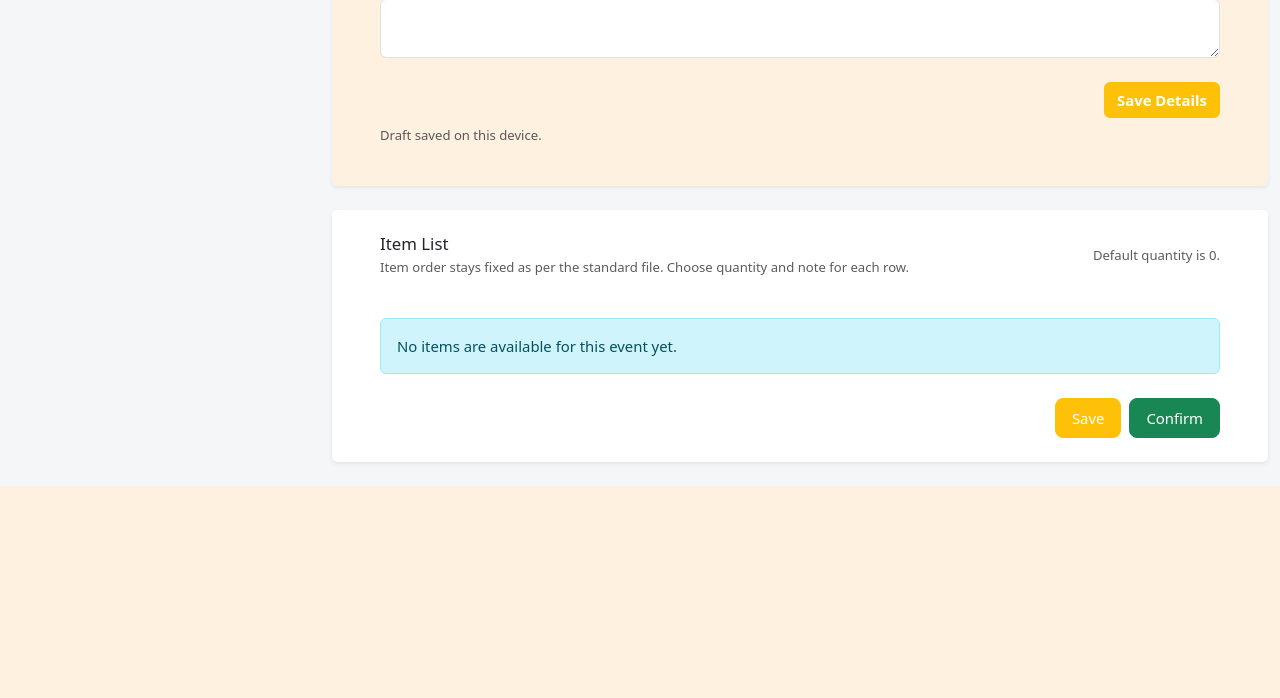
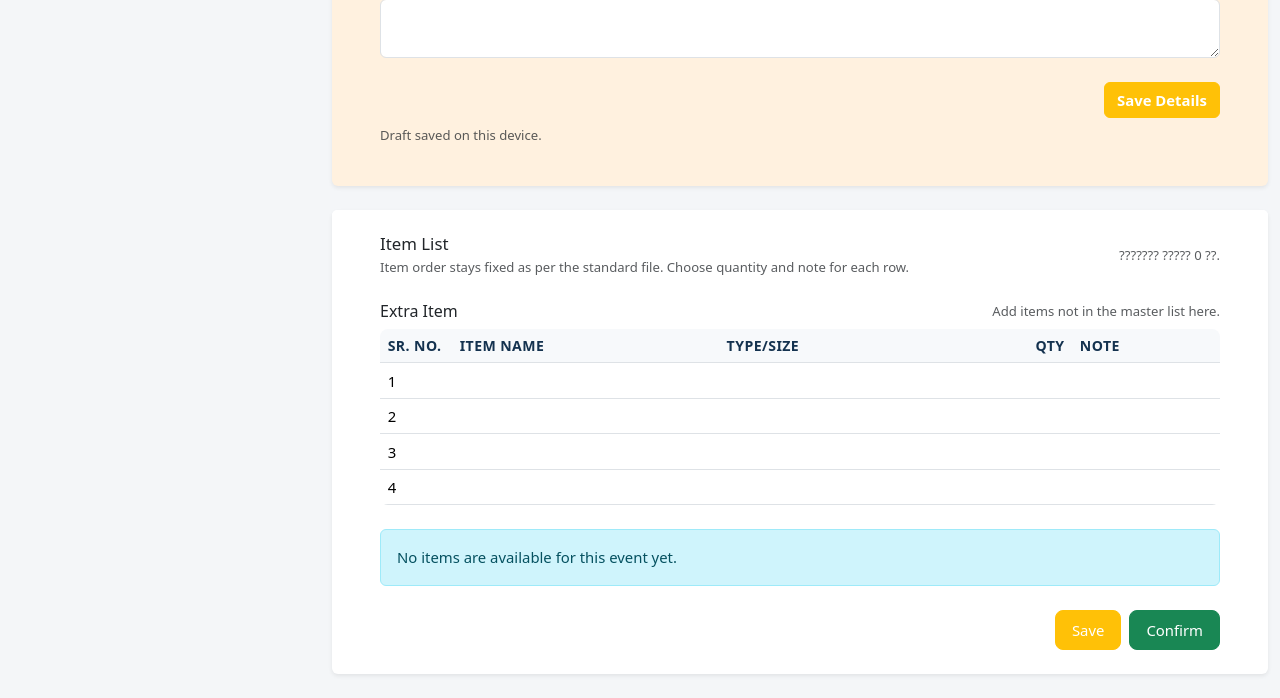
Before and after one commit to erhardik/kmm_vaiyavach, a Django app: page /requirements/collect/ in a window 1280 px wide. Shown: the part 1025-1723 px from the top of the page. Before the commit the page ends 1511 px from the top, so only its background shows below. Run offline with Django 5.2, Linux system fonts and the light colour scheme; data that the repository does not hold is empty.

Commit message:
Refresh collection form labels and categories

```diff
--- a/apps/requirements/views.py
+++ b/apps/requirements/views.py
@@ -447,7 +447,7 @@ class RequirementCollectionView(View):
         return Upashray.objects.create(event=event, name=name)
 
     def _build_formset(self, items, data=None, initial_quantities=None, initial_remarks=None):
-        collection_formset = formset_factory(RequirementCollectionItemForm, extra=0)
+        collection_formset = formset_factory(RequirementCollectionItemForm, extra=4)
         initial_quantities = initial_quantities or {}
         initial_remarks = initial_remarks or {}
         initial = []
@@ -506,6 +506,7 @@ class RequirementCollectionView(View):
             "header": header,
             "form": form,
             "formset": formset,
+            "extra_item_rows": [{"name": "", "size": "", "qty": "", "note": ""} for _ in range(4)],
             "item_groups": self._group_rows(self._build_rows(items, formset, language_code, existing_quantities), language_code),
             "language_code": language_code,
             "page_title": "જરૂરિયાતો એકત્ર કરો" if language_code == "gu" else "Collect Requirements",
--- a/templates/requirements/collect.html
+++ b/templates/requirements/collect.html
@@ -151,12 +151,42 @@
             </p>
           </div>
           <div class="small text-body-secondary">
-            {% if lang == "gu" %}ડિફૉલ્ટ જથ્થો 0 છે.{% else %}Default quantity is 0.{% endif %}
+            {% if lang == "gu" %}ડિફૉલ્ટ જથ્થો 0 છે.{% else %}??????? ????? 0 ??.{% endif %}
           </div>
         </div>
       </div>
       <div class="card-body px-4 px-lg-5 pb-4">
         {{ formset.management_form }}
+        <div class="mb-4">
+          <div class="d-flex justify-content-between align-items-center mb-2">
+            <h3 class="h6 mb-0">{% if lang == "gu" %}????????? ????{% else %}Extra Item{% endif %}</h3>
+            <div class="small text-body-secondary">{% if lang == "gu" %}????? ??????? ? ??? ???? ??? ???? ???? ?????.{% else %}Add items not in the master list here.{% endif %}</div>
+          </div>
+          <div class="table-responsive rounded-3 border-0">
+            <table class="table table-hover align-middle mb-0 requirement-table">
+              <thead>
+                <tr>
+                  <th class="col-sr">{% if lang == "gu" %}???? ??.{% else %}Sr. No.{% endif %}</th>
+                  <th>{% if lang == "gu" %}???????? ???{% else %}Item Name{% endif %}</th>
+                  <th>{% if lang == "gu" %}??????/????{% else %}Type/Size{% endif %}</th>
+                  <th class="text-end">{% if lang == "gu" %}?????{% else %}Qty{% endif %}</th>
+                  <th>{% if lang == "gu" %}????{% else %}Note{% endif %}</th>
+                </tr>
+              </thead>
+              <tbody>
+                {% for row in extra_item_rows %}
+                  <tr>
+                    <td>{{ forloop.counter }}</td>
+                    <td>{{ row.name }}</td>
+                    <td>{{ row.size }}</td>
+                    <td class="text-end">{{ row.qty }}</td>
+                    <td>{{ row.note }}</td>
+                  </tr>
+                {% endfor %}
+              </tbody>
+            </table>
+          </div>
+        </div>
         {% for group in item_groups %}
           <div class="category-card {{ group.category_class }} mb-3">
             <div class="category-card-header">
```
